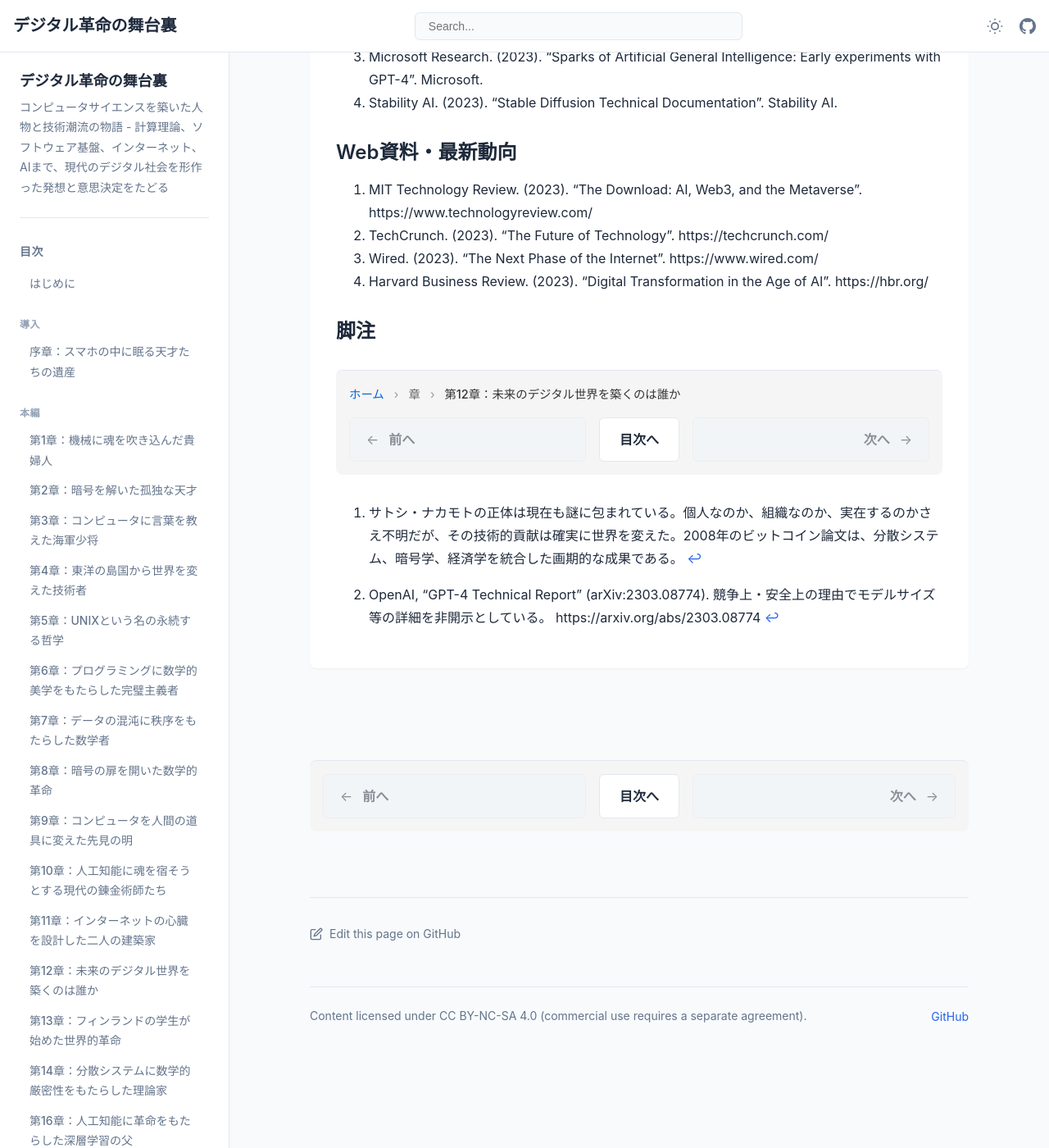
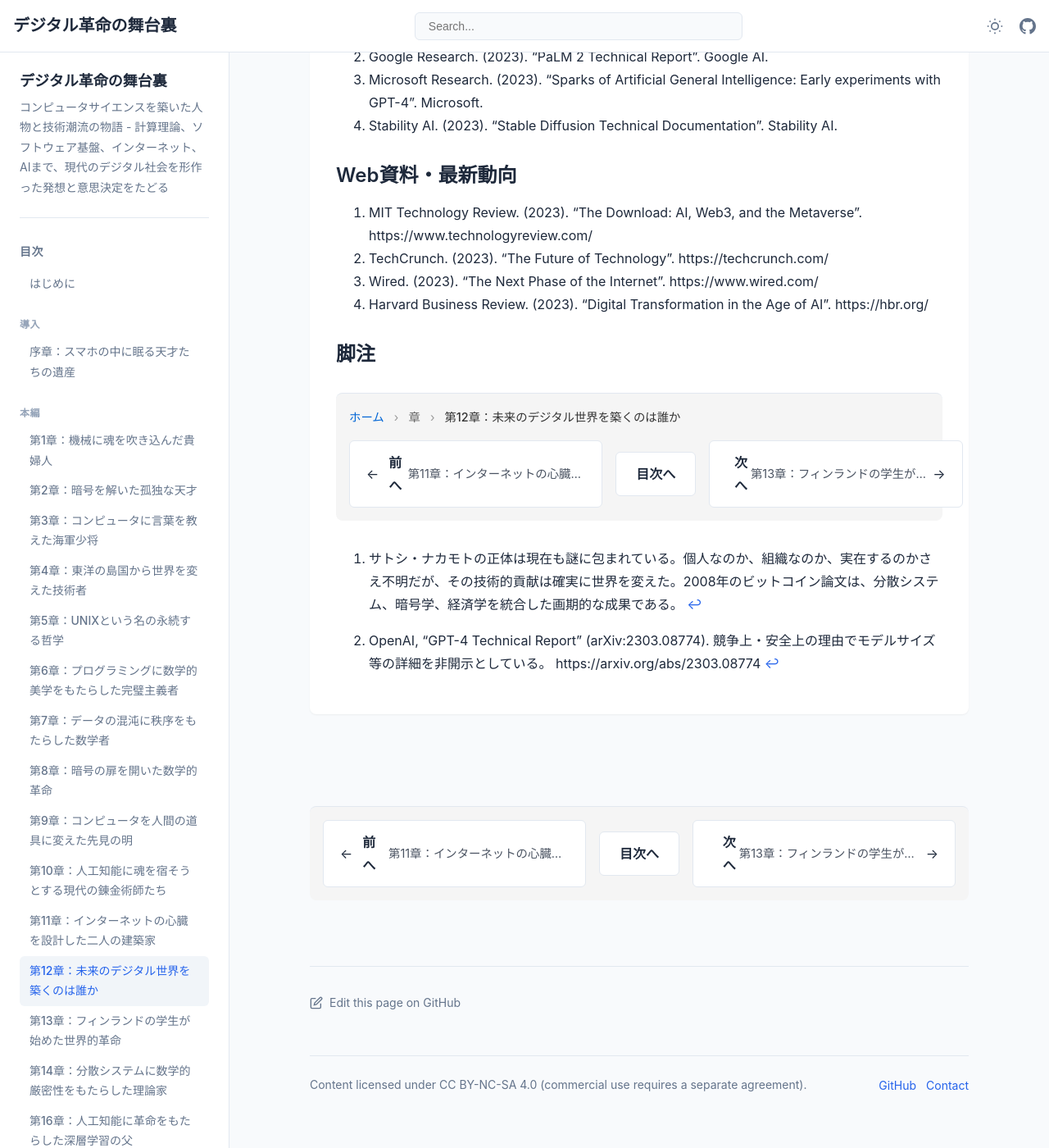
Before and after one commit to itdojp/cs-visionaries-book, a Jekyll site: the page built from docs/chapters/chapter12.md, in a window 1280 px wide and 1400 px high, scrolled down 29262 px. Shown: the whole window at 82% size. Built offline with Jekyll 4.4.1, drawn with Linux system fonts in a browser that asks for light colours; part of the change alters nothing that is shown; some of the changed text lies outside the part shown.

Commit message:
Fix docs config metadata compatibility

```diff
--- a/docs/_config.yml
+++ b/docs/_config.yml
@@ -1,12 +1,14 @@
 # Jekyll設定
 title: "デジタル革命の舞台裏"
 description: "コンピュータサイエンスを築いた人物と技術潮流の物語 - 計算理論、ソフトウェア基盤、インターネット、AIまで、現代のデジタル社会を形作った発想と意思決定をたどる"
-author:
-  name: ITDO Inc. (株式会社アイティードゥ)
+author: "ITDO Inc. (株式会社アイティードゥ)"
+author_profile:
   github: itdojp
   email: knowledge@itdo.jp
 baseurl: "/cs-visionaries-book"
 url: "https://itdojp.github.io"
+contact:
+  email: knowledge@itdo.jp
 
 # Repository settings for links
 repository:
@@ -20,6 +22,7 @@ plugins:
 
 # 言語設定
 lang: ja
+permalink: pretty
 
 # その他の設定
 show_downloads: false
```
